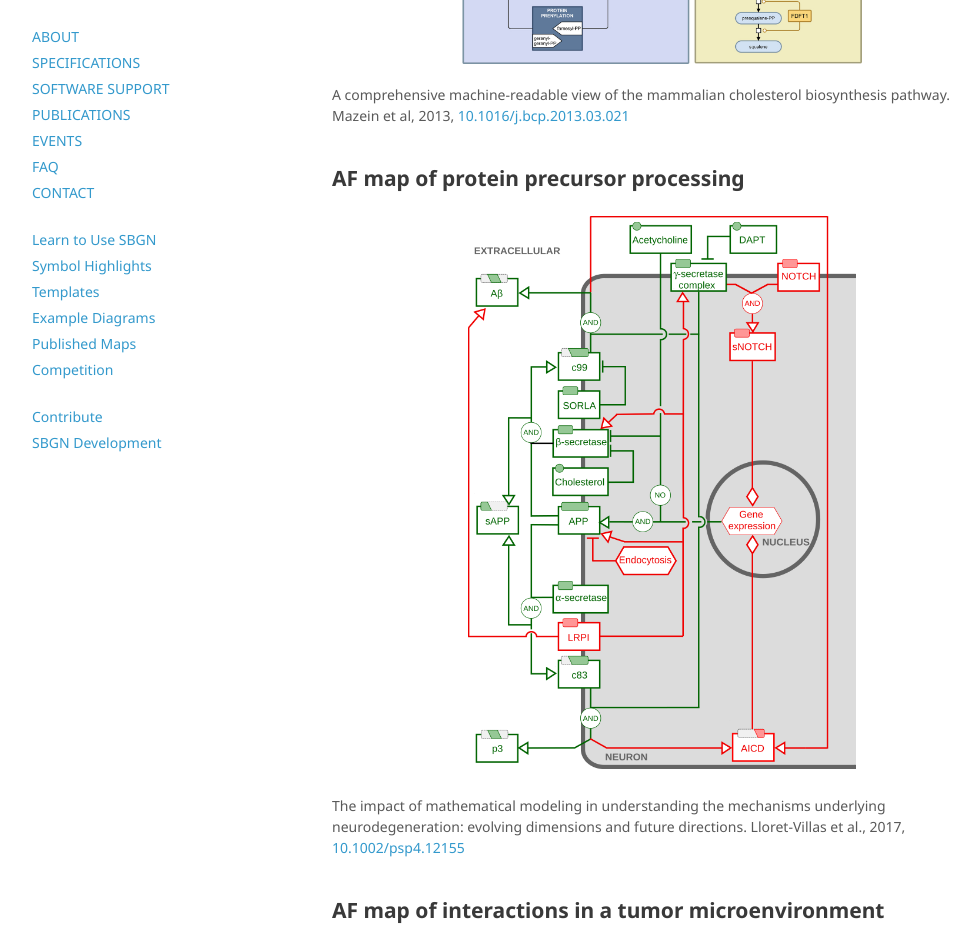
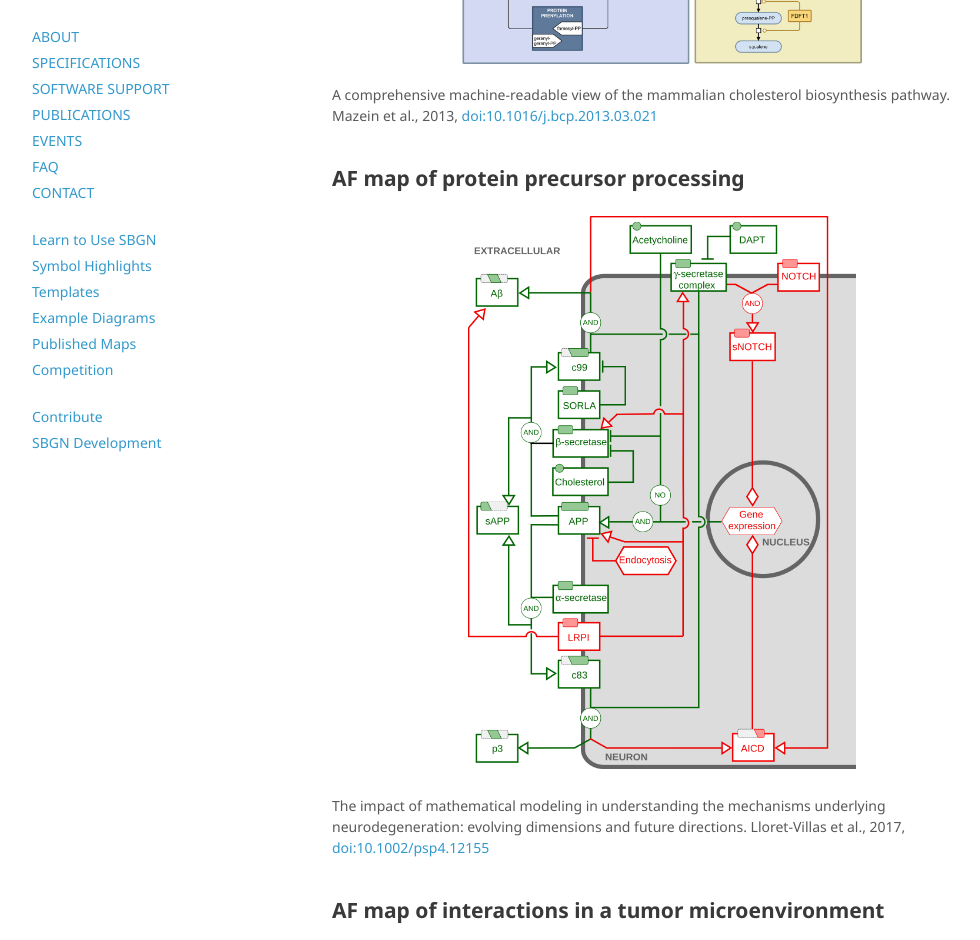
Before and after one commit to sbgn/sbgn, a Jekyll site: the page built from docs/published_maps.md, in a window 1280 px wide and 1400 px high, scrolled down 1671 px. Shown: the part 175-1115 px from the top of the window, without its empty margins (128-1108 px from the left). Built offline with Jekyll 4.4.1, drawn with Linux system fonts in a browser that asks for light colours; nearby versions of some CDN libraries; some of the changed text lies outside the part shown.

Commit message:
Update published_maps.md

```diff
--- a/docs/published_maps.md
+++ b/docs/published_maps.md
@@ -13,7 +13,7 @@
 ![lenovere two-gene systems](/sbgn/images/published_maps/lenovere_genenetwork.png){: .center-image width="400px"}
 
 Quantitative and logic modelling of molecular and gene networks.
-Le Novère, 2015, [10.1038/nrg3885](https://dx.doi.org/10.1038/nrg3885)
+Le Novère, 2015, [doi:10.1038/nrg3885](https://dx.doi.org/10.1038/nrg3885)
 <br />
 <br />
 
@@ -31,7 +31,7 @@
 ![mazein cholesterol biosynthesis](/sbgn/images/published_maps/mazein_cholesterolbiosynthesis.png){: .center-image width="400px"}
 
 A comprehensive machine-readable view of the mammalian cholesterol biosynthesis pathway.
-Mazein et al, 2013, [10.1016/j.bcp.2013.03.021](https://dx.doi.org/10.1016/j.bcp.2013.03.021)
+Mazein et al., 2013, [doi:10.1016/j.bcp.2013.03.021](https://dx.doi.org/10.1016/j.bcp.2013.03.021)
 <br />
 <br />
 
@@ -40,7 +40,7 @@
 ![lloretVillas precursor processing](/sbgn/images/published_maps/lloretVillas_precursorprocessing.png){: .center-image width="400px"}
 
 The impact of mathematical modeling in understanding the mechanisms underlying neurodegeneration: evolving dimensions and future directions.
-Lloret-Villas et al., 2017, [10.1002/psp4.12155](https://dx.doi.org/10.1002/psp4.12155)
+Lloret-Villas et al., 2017, [doi:10.1002/psp4.12155](https://dx.doi.org/10.1002/psp4.12155)
 <br />
 <br />
 
@@ -49,6 +49,6 @@
 ![boras tumor interactions](/sbgn/images/published_maps/boras_activitynetwork.png){: .center-image width="400px"}
 
 Significance of stroma in biology of oral squamous cell carcinoma.
-Boras et al., 2017, [10.5301/tj.5000673](https://dx.doi.org/10.5301/tj.5000673)
+Boras et al., 2017, [doi:10.5301/tj.5000673](https://dx.doi.org/10.5301/tj.5000673)
 <br />
 <br />
```
